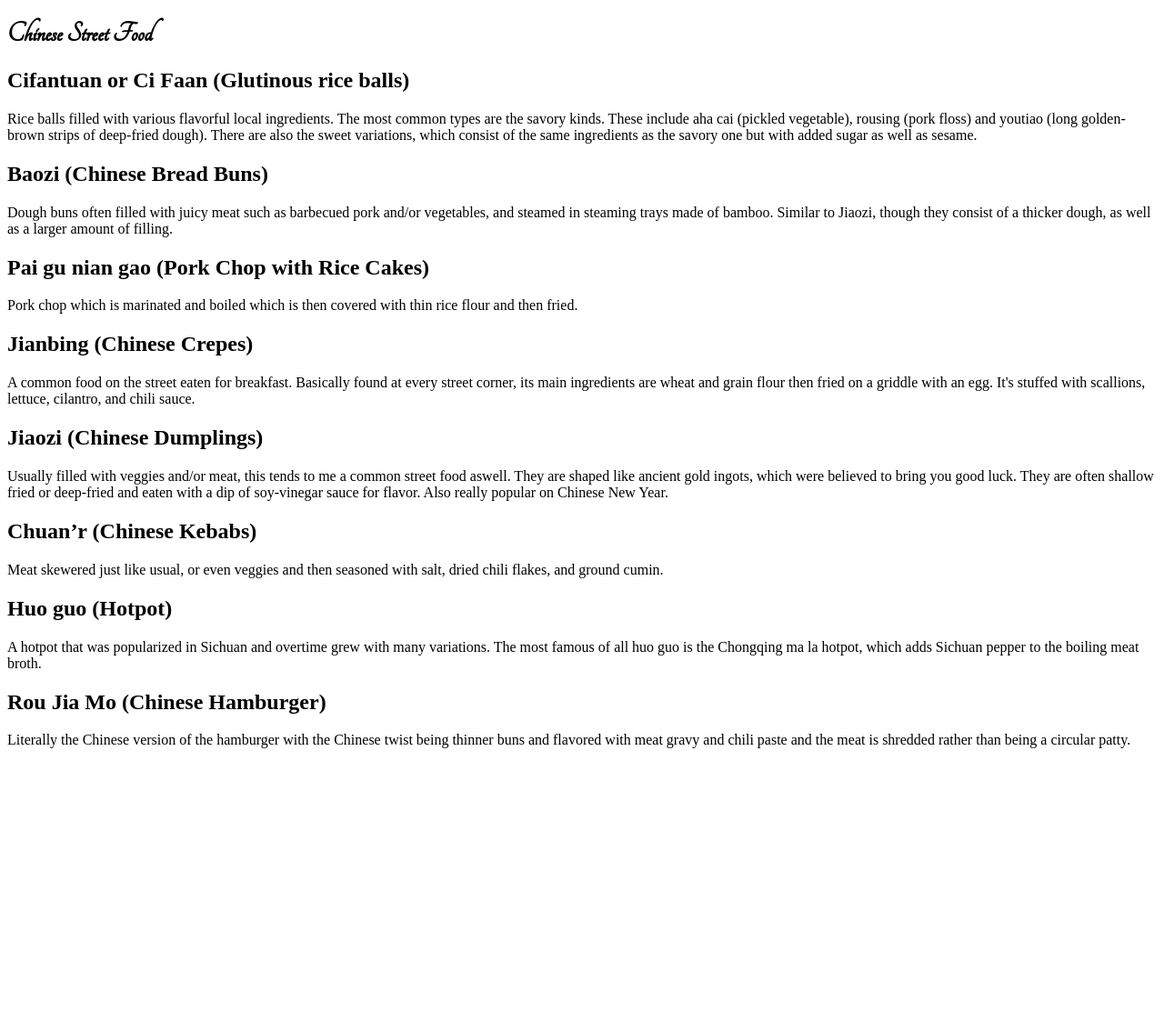
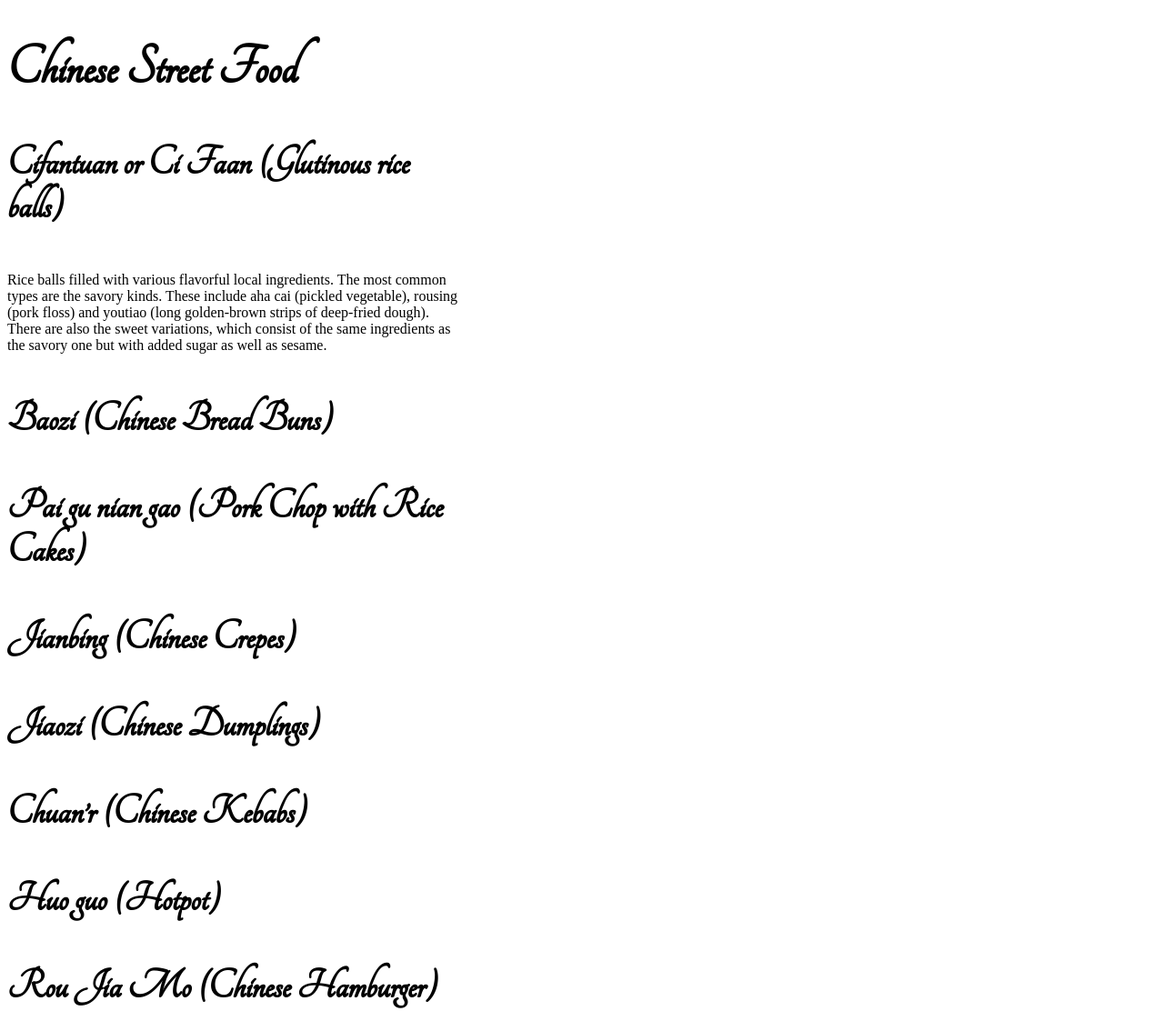
Before and after one commit to kchua2649/jquery, a plain HTML site: page index.html in a window 1280 px wide. Shown: the whole page at 91% size. Before the commit the page ends 839 px from the top, so only its background shows below. Drawn offline with nearby package versions, Linux system fonts and the light colour scheme.

Commit message:
Update index.html

```diff
--- a/index.html
+++ b/index.html
@@ -4,24 +4,43 @@
 <meta charset="utf-8">
 <title>Jquery assignment</title>
 
-<link href="https://fonts.googleapis.com/css?family=Tangerine&display=swap" rel="stylesheet">
-
-<meta charset="utf-8">
 
   <script src="https://code.jquery.com/jquery-1.12.4.js"></script>
   <script src="https://code.jquery.com/ui/1.12.1/jquery-ui.js"></script>
   <script>
-  $( function() {
+
+  	  $( function() {
     $( "#red" ).draggable();
   } );
+
+	  $( function() {
+    $( "#accordion" ).accordion();
+  } );
+
   </script>
 
 	<style>
 		h1{
 			font-family: 'Tangerine';
+			font-size: 4em;
+		}
 
+		h3{
+			font-family: 'Tangerine';
+			font-size: 3em;
 		}
+
+		#accordion{
+			width:500px;
+		}
+
+
+
 	</style>
+
+	<link href="jquery-ui.ccs" rel="stylesheet" type="text/css">
+
+	<link href="https://fonts.googleapis.com/css?family=Tangerine&display=swap" rel="stylesheet">
 
 </head>
 
@@ -31,62 +50,71 @@
 
   <h1 id="red">Chinese Street Food</h1>
 
+<div id="accordion">
 
+		<h3>Cifantuan or Ci Faan (Glutinous rice balls)</h3>
 	<div>
-		<h2>Cifantuan or Ci Faan (Glutinous rice balls)</h2>
 		<p>
 			Rice balls filled with various flavorful local ingredients. The most common types are the savory kinds. These include aha cai (pickled vegetable), rousing (pork floss) and youtiao (long golden-brown strips of deep-fried dough). There are also the sweet variations, which consist of the same ingredients as the savory one but with added sugar as well as sesame.
 		</p>
-	</div>
+		</div>
 
+
+
+		<h3>Baozi (Chinese Bread Buns)</h3>
 	<div>
-		<h2>Baozi (Chinese Bread Buns)</h2>
 		<p>
 			Dough buns often filled with juicy meat such as barbecued pork and/or vegetables, and steamed in steaming trays made of bamboo. Similar to Jiaozi, though they consist of a thicker dough, as well as a larger amount of filling.
 		</p>
 	</div>
 
+
+		<h3>Pai gu nian gao (Pork Chop with Rice Cakes)</h3>
 	<div>
-		<h2>Pai gu nian gao (Pork Chop with Rice Cakes)</h2>
 		<p>
 			Pork chop which is marinated and boiled which is then covered with thin rice flour and then fried.
 		</p>
 	</div>
 
+
+		<h3>Jianbing (Chinese Crepes)</h3>
 	<div>
-		<h2>Jianbing (Chinese Crepes)</h2>
 		<p>
 			A common food on the street eaten for breakfast. Basically found at every street corner, its main ingredients are wheat and grain flour then fried on a griddle with an egg. It's stuffed with scallions, lettuce, cilantro, and chili sauce.
 		</p>
 	</div>
 
+
+		<h3>Jiaozi (Chinese Dumplings)</h3>
 	<div>
-		<h2>Jiaozi (Chinese Dumplings)</h2>
 		<p>
 			Usually filled with veggies and/or meat, this tends to me a common street food aswell. They are shaped like ancient gold ingots, which were believed to bring you good luck. They are often shallow fried or deep-fried and eaten with a dip of soy-vinegar sauce for flavor. Also really popular on Chinese New Year.
 		</p>
 	</div>
 
+
+		<h3>Chuan’r (Chinese Kebabs)</h3>
 	<div>
-		<h2>Chuan’r (Chinese Kebabs)</h2>
 		<p>
 			Meat skewered just like usual, or even veggies and then seasoned with salt, dried chili flakes, and ground cumin.
 		</p>
 	</div>
 
+
+		<h3>Huo guo (Hotpot)</h3>
 	<div>
-		<h2>Huo guo (Hotpot)</h2>
 		<p>
 			A hotpot that was popularized in Sichuan and overtime grew with many variations. The most famous of all huo guo is the Chongqing ma la hotpot, which adds Sichuan pepper to the boiling meat broth.
 		</p>
 	</div>
 
+
+		<h3>Rou Jia Mo (Chinese Hamburger)</h3>
 	<div>
-		<h2>Rou Jia Mo (Chinese Hamburger)</h2>
 		<p>
 			Literally the Chinese version of the hamburger with the Chinese twist being thinner buns and flavored with meat gravy and chili paste and the meat is shredded rather than being a circular patty.
 		</p>
 	</div>
-
+</div>
 </body>
 </html>
```
